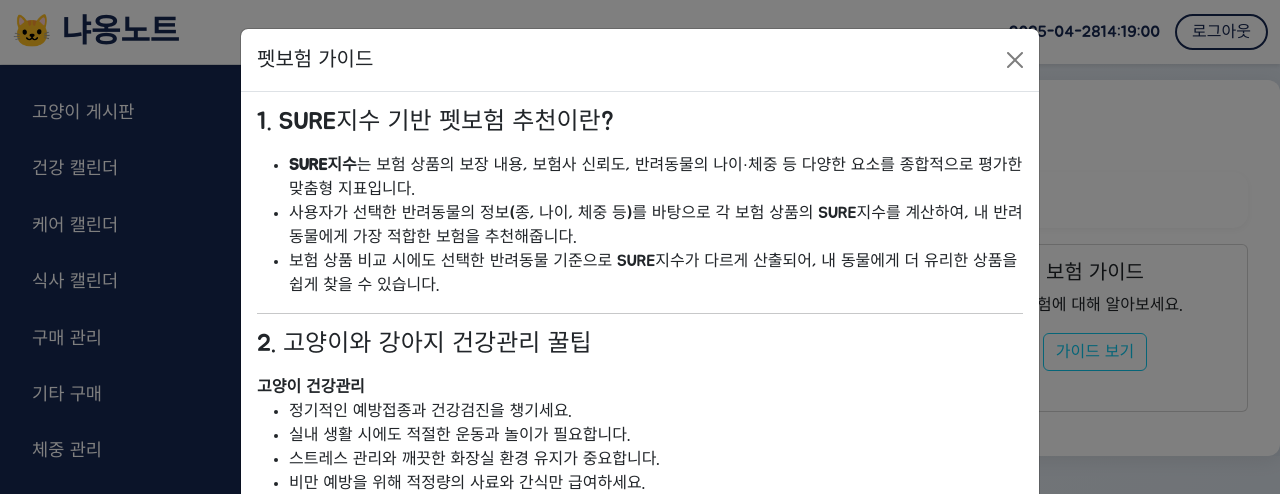
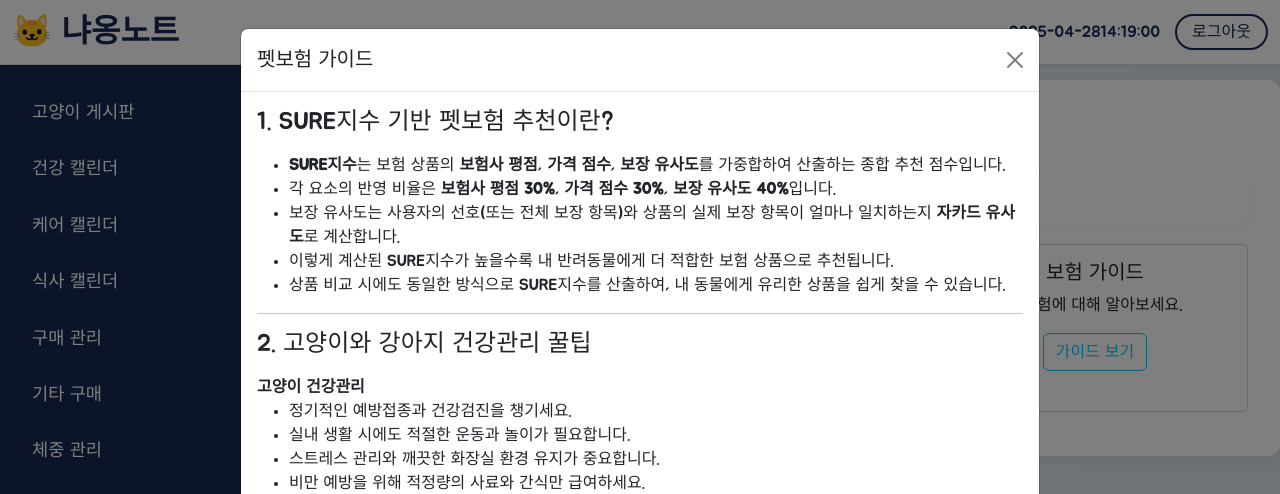
Before and after one commit to ychany/CatCare, a Django app: page /insurance/ in a window 1280 px wide, after a click on "가이드 보기". Shown: the top 494 px of the page. Run offline with Django 5.2, Linux system fonts and the light colour scheme; the visitor is signed in with stand-in values (Sample User, id 1); data that the repository does not hold is empty; parts of the project's set-up code (start-up, migrations or seed data) failed here and were passed over.

Commit message:
가이드 수정

```diff
--- a/templates/insurance/main.html
+++ b/templates/insurance/main.html
@@ -112,9 +112,11 @@ function goToCompare() {
       <div class="modal-body" style="max-height:70vh; overflow-y:auto;">
         <h4 class="mb-3">1. SURE지수 기반 펫보험 추천이란?</h4>
         <ul>
-          <li><b>SURE지수</b>는 보험 상품의 보장 내용, 보험사 신뢰도, 반려동물의 나이·체중 등 다양한 요소를 종합적으로 평가한 맞춤형 지표입니다.</li>
-          <li>사용자가 선택한 반려동물의 정보(종, 나이, 체중 등)를 바탕으로 각 보험 상품의 SURE지수를 계산하여, 내 반려동물에게 가장 적합한 보험을 추천해줍니다.</li>
-          <li>보험 상품 비교 시에도 선택한 반려동물 기준으로 SURE지수가 다르게 산출되어, 내 동물에게 더 유리한 상품을 쉽게 찾을 수 있습니다.</li>
+          <li><b>SURE지수</b>는 보험 상품의 <b>보험사 평점</b>, <b>가격 점수</b>, <b>보장 유사도</b>를 가중합하여 산출하는 종합 추천 점수입니다.</li>
+          <li>각 요소의 반영 비율은 <b>보험사 평점 30%</b>, <b>가격 점수 30%</b>, <b>보장 유사도 40%</b>입니다.</li>
+          <li>보장 유사도는 사용자의 선호(또는 전체 보장 항목)와 상품의 실제 보장 항목이 얼마나 일치하는지 <b>자카드 유사도</b>로 계산합니다.</li>
+          <li>이렇게 계산된 SURE지수가 높을수록 내 반려동물에게 더 적합한 보험 상품으로 추천됩니다.</li>
+          <li>상품 비교 시에도 동일한 방식으로 SURE지수를 산출하여, 내 동물에게 유리한 상품을 쉽게 찾을 수 있습니다.</li>
         </ul>
         <hr>
         <h4 class="mb-3">2. 고양이와 강아지 건강관리 꿀팁</h4>
```
